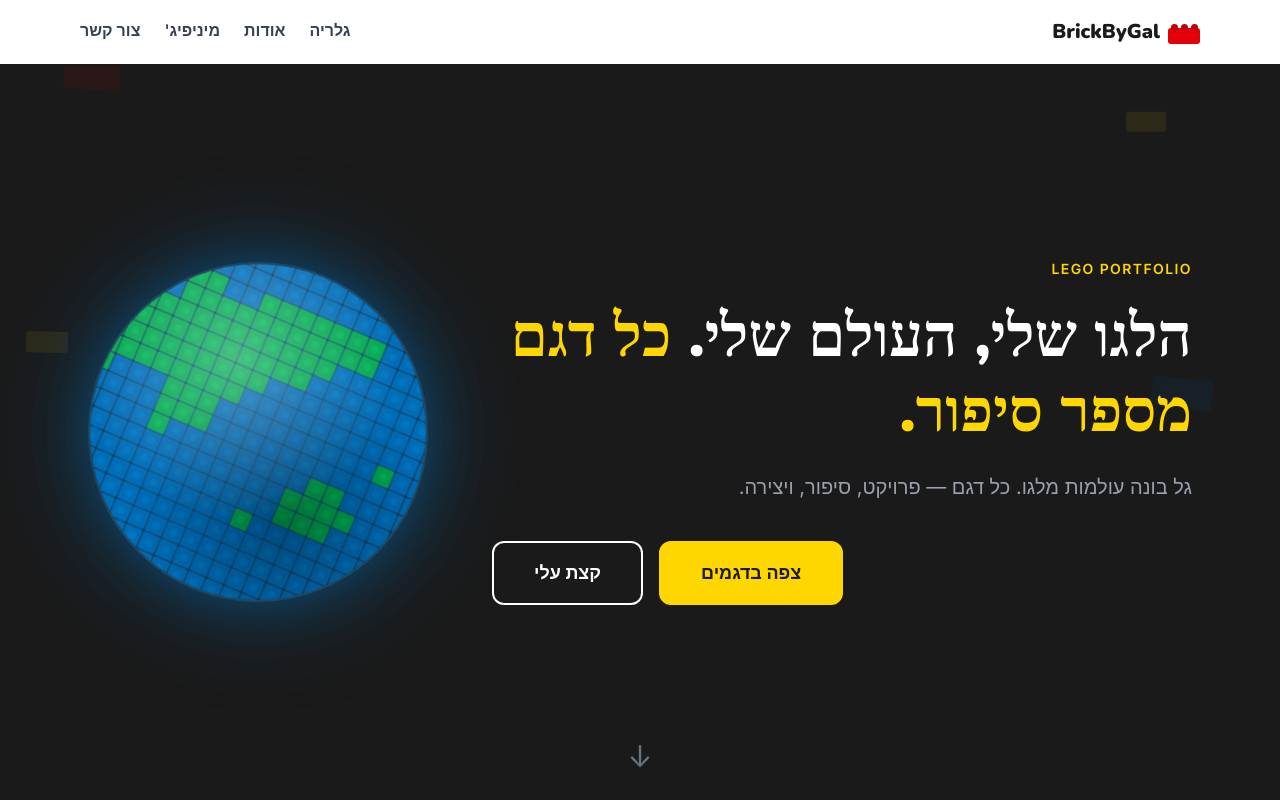
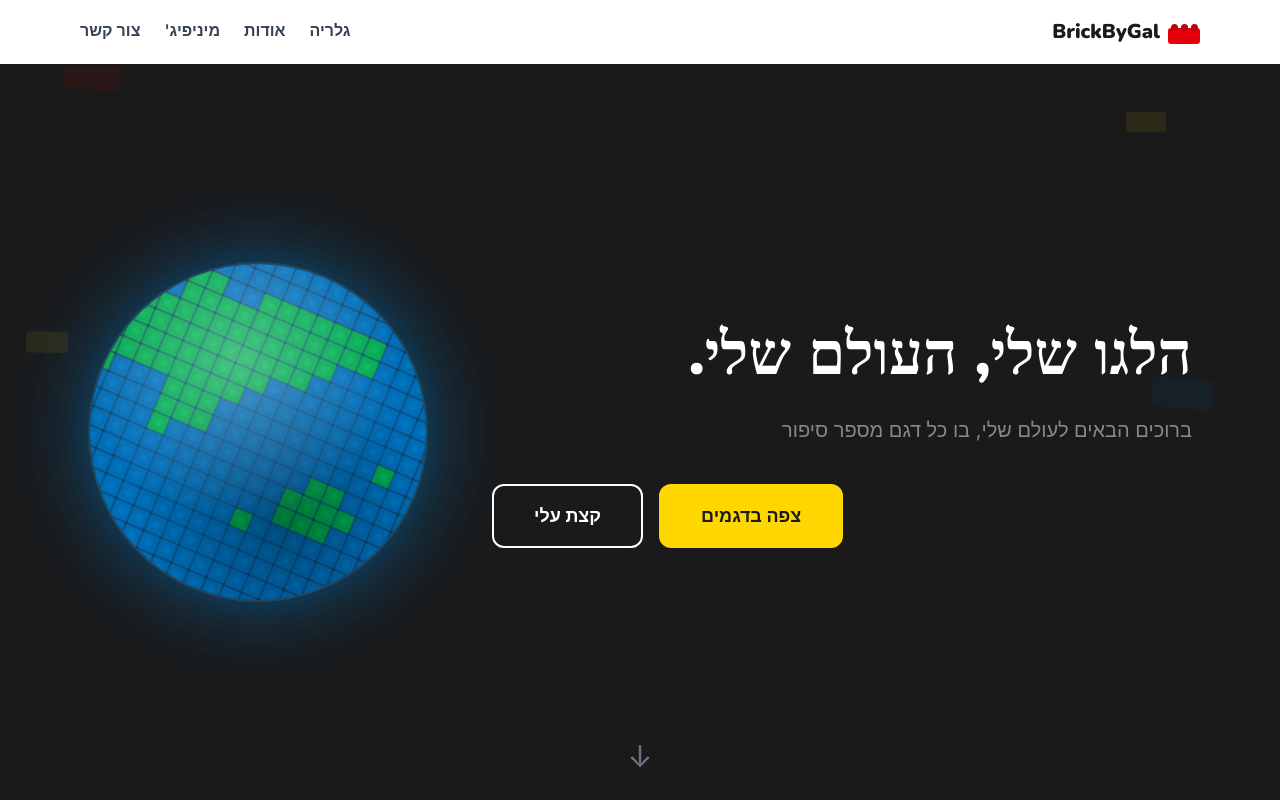
Before and after one commit to omerch788-spec/brickbygal, a React (Vite) app: page / in a window 1280 px wide. Shown: the top 800 px of the page. Built offline with nearby package versions, Linux system fonts and the light colour scheme.

Commit message:
update hero text

```diff
--- a/src/components/Hero.jsx
+++ b/src/components/Hero.jsx
@@ -132,30 +132,22 @@ export default function Hero() {
 
         {/* ── Text block (right side on desktop) ── */}
         <div className="flex-1 text-center md:text-right">
-          <motion.p
-            initial={{ opacity: 0, y: 20 }} animate={{ opacity: 1, y: 0 }}
-            transition={{ duration: 0.5 }}
-            className="text-[#FFD700] font-bold tracking-widest uppercase text-sm mb-5"
-          >
-            LEGO Portfolio
-          </motion.p>
-
           <motion.h1
             initial={{ opacity: 0, y: 40 }} animate={{ opacity: 1, y: 0 }}
             transition={{ duration: 0.7, delay: 0.1 }}
             className="text-5xl md:text-6xl font-black leading-tight mb-6 text-white"
             style={{ fontFamily: 'Nunito' }}
           >
-            הלגו שלי, העולם שלי.{' '}
-            <span className="text-[#FFD700]">כל דגם מספר סיפור.</span>
+            הלגו שלי, העולם שלי.
           </motion.h1>
 
           <motion.p
             initial={{ opacity: 0, y: 30 }} animate={{ opacity: 1, y: 0 }}
             transition={{ duration: 0.7, delay: 0.2 }}
-            className="text-xl text-gray-400 mb-10"
+            className="text-xl mb-10"
+            style={{ color: '#888888' }}
           >
-            גל בונה עולמות מלגו. כל דגם — פרויקט, סיפור, ויצירה.
+            ברוכים הבאים לעולם שלי, בו כל דגם מספר סיפור
           </motion.p>
 
           <motion.div
```
Also changed, not shown: 5 other files (tests, documents, lock files or other folders).
